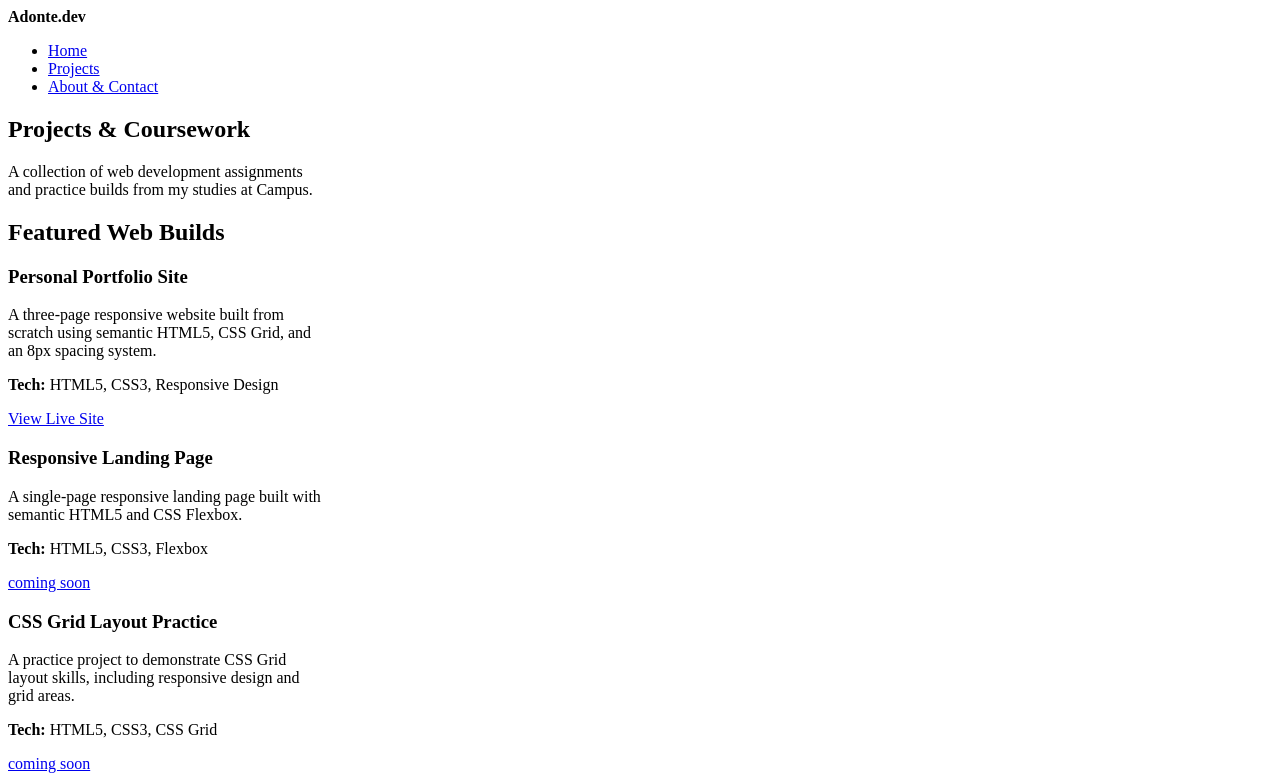
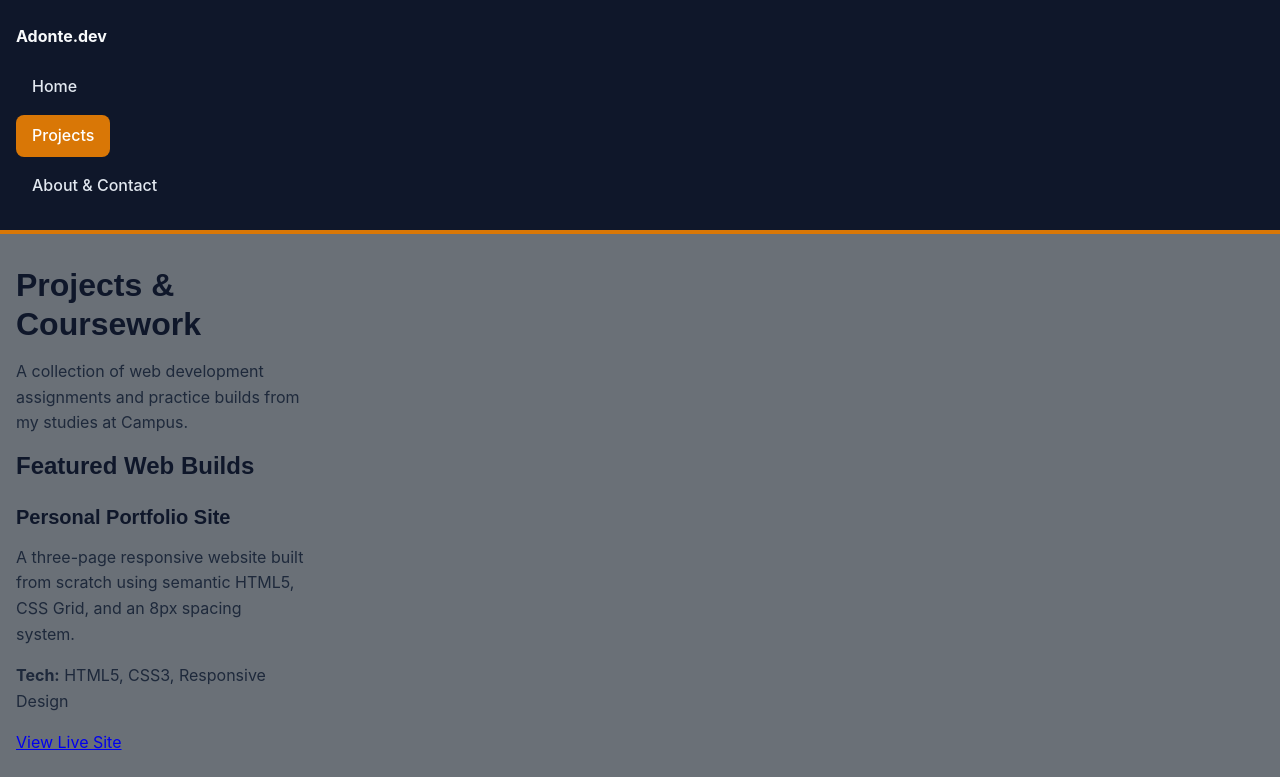
Before and after one commit to afiggers-bit/WebDev-B-Milestone, a plain HTML site: page Projects.html in a window 1280 px wide. Shown: the top 777 px of the page. Drawn offline with Linux system fonts and the light colour scheme.

Commit message:
Refactor Projects and index HTML structure; enhance styles for better layout and readability

```diff
--- a/Projects.html
+++ b/Projects.html
@@ -1,11 +1,13 @@
 <!DOCTYPE html>
 <html lang="en">
+
 <head>
     <meta charset="UTF-8">
     <meta name="viewport" content="width=device-width, initial-scale=1.0">
     <title>Projects | Adonte — Web Developer</title>
     <link rel="stylesheet" href="styles.css">
 </head>
+
 <body>
     <header>
         <div class="header-inner">
@@ -30,7 +32,8 @@
             <div class="grid-section three-col">
                 <article class="card">
                     <h3>Personal Portfolio Site</h3>
-          <p>A three-page responsive website built from scratch using semantic HTML5, CSS Grid, and an 8px spacing system.</p>
+                    <p>A three-page responsive website built from scratch using semantic HTML5, CSS Grid, and an 8px
+                        spacing system.</p>
                     <p><strong>Tech:</strong> HTML5, CSS3, Responsive Design</p>
                     <a href="index.html" class="btn">View Live Site</a>
                 </article>
@@ -42,8 +45,8 @@
                 </article>
                 <article class="card">
                     <h3>CSS Grid Layout Practice</h3>
-          <p>A practice project to demonstrate CSS Grid layout skills, including responsive design and grid areas.</p>
-          <p><strong>Tech:</strong> HTML5, CSS3, CSS Grid</p>
+                    <p>A practice project to demonstrate CSS Grid layout skills, including responsive design and grid
+                        areas.</p>
                     <a href="grid-practice.html" class="btn">coming soon</a>
             </div>
         </section>
@@ -54,3 +57,6 @@
             <p>&copy; 2026 Adonte Figgers. All rights reserved.</p>
         </div>
     </footer>
+</body>
+
+</html>
--- a/styles.css
+++ b/styles.css
@@ -3,8 +3,113 @@
         max-width: 768px;
     }
 }
+
 @media (min-width: 320px) {
     .container {
         max-width: 320px;
     }
 }
+
+@import url('https://fonts.googleapis.com/css2?family=Inter:wght@400;500;600;700&display=swap');
+
+* {
+    box-sizing: border-box;
+    margin: 0;
+    padding: 0;
+}
+
+body {
+    font-family: 'Inter', sans-serif;
+    background-color: #6a7077;
+    color: #1E293B;
+    line-height: 1.6;
+    display: flex;
+    flex-direction: column;
+    min-height: 100px;
+}
+
+main {
+    flex: 1;
+}
+
+h1,
+h2,
+h3 {
+    font-family: 'Space Grotesk', sans-serif;
+    color: #0F172A;
+    line-height: 1.2;
+    margin-bottom: 16px;
+    /* 8px x 2 */
+}
+
+h1 {
+    font-size: 32px;
+}
+
+h2 {
+    font-size: 24px;
+}
+
+h3 {
+    font-size: 20px;
+}
+
+p {
+    margin-bottom: 16px;
+}
+header {
+  background-color: #0F172A;
+  color: #F8FAFC;
+  padding: 24px 16px;
+  border-bottom: 4px solid #D97706;
+}
+
+nav ul {
+  list-style: none;
+  display: flex;
+  flex-direction: column;
+  gap: 8px;
+  margin-top: 16px;
+}
+nav a {
+  display: inline-block;
+  color: #E2E8F0;
+  text-decoration: none;
+  font-weight: 500;
+  padding: 8px 16px;
+  border-radius: 8px;
+}
+
+nav a:hover,
+nav a.active {
+  background-color: #D97706;
+  color: #FFFFFF;
+}
+footer {
+  background-color: #0F172A;
+  color: #CBD5E1;
+  padding: 24px 16px;
+  margin-top: 48px;
+  text-align: center;
+}
+
+footer p {
+  margin-bottom: 8px;
+}
+
+footer a {
+  color: #FBBF24;
+  text-decoration: none;
+  font-weight: 500;
+}
+.container {
+  width: 100%;
+  padding: 32px 16px;
+}
+
+.grid-section {
+  display: grid;
+  grid-template-columns: 1fr;
+  gap: 24px; /* 8px x 3 */
+  margin-top: 24px;
+}
```
Also changed, not shown: index.html (+4 -0 lines). Lines whose indentation alone changed are shown as unchanged.
